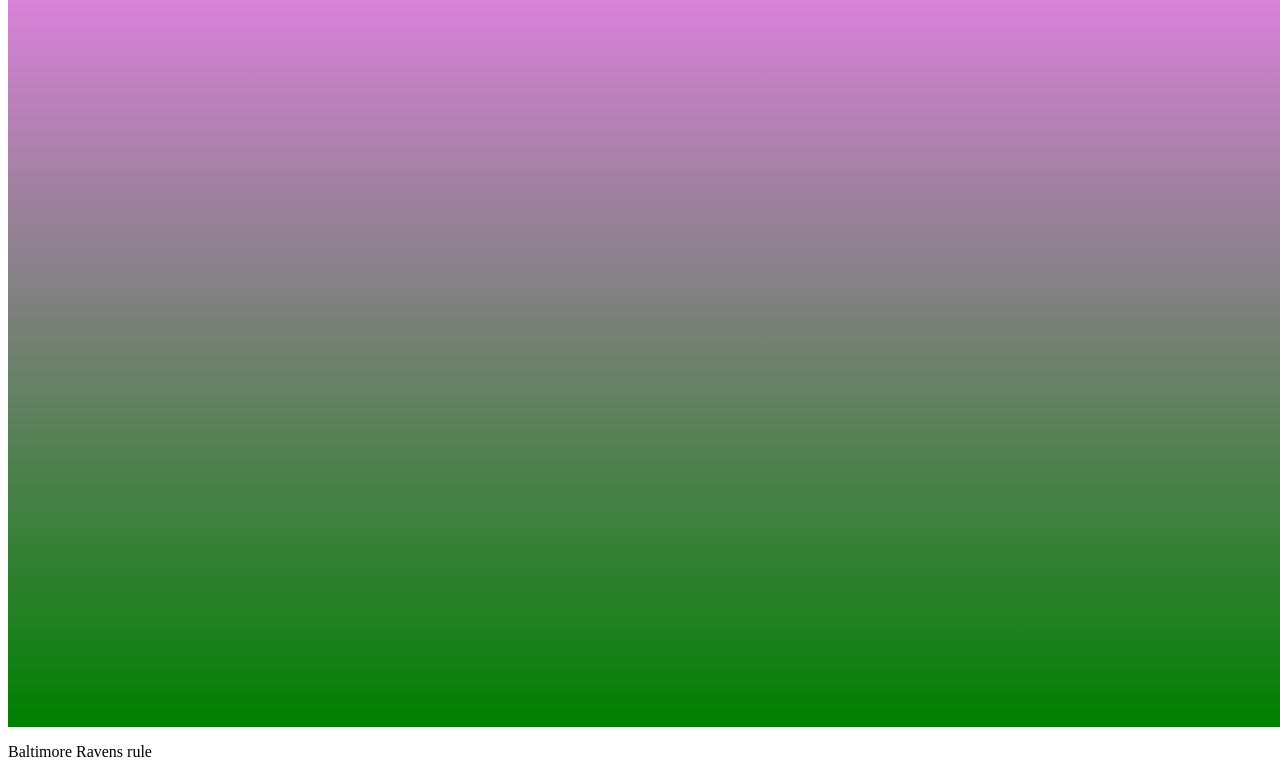
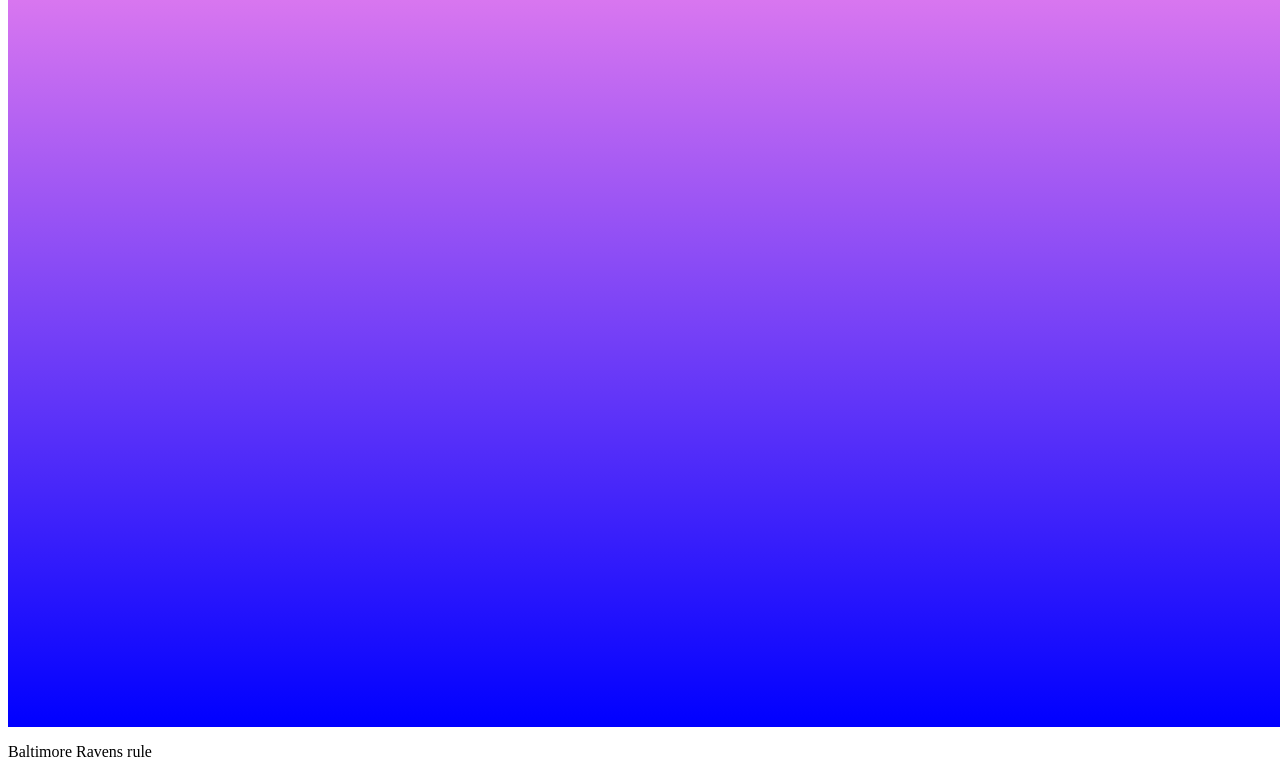
Before and after one commit to SnowRaven52/SnowRaven52.github.io, a plain HTML site: page index.html in a window 1280 px wide. Shown: the part 81-858 px from the top of the page. Drawn offline with Linux system fonts and the light colour scheme.

Commit message:
Update index.html

```diff
--- a/index.html
+++ b/index.html
@@ -16,7 +16,7 @@ div {
  background: violet;
  color: white;
  font-size: 50px;
- background: linear-gradient(violet, green);
+ background: linear-gradient(violet, blue);
 }
 </style>
  <p>Baltimore Ravens rule</p>
```
